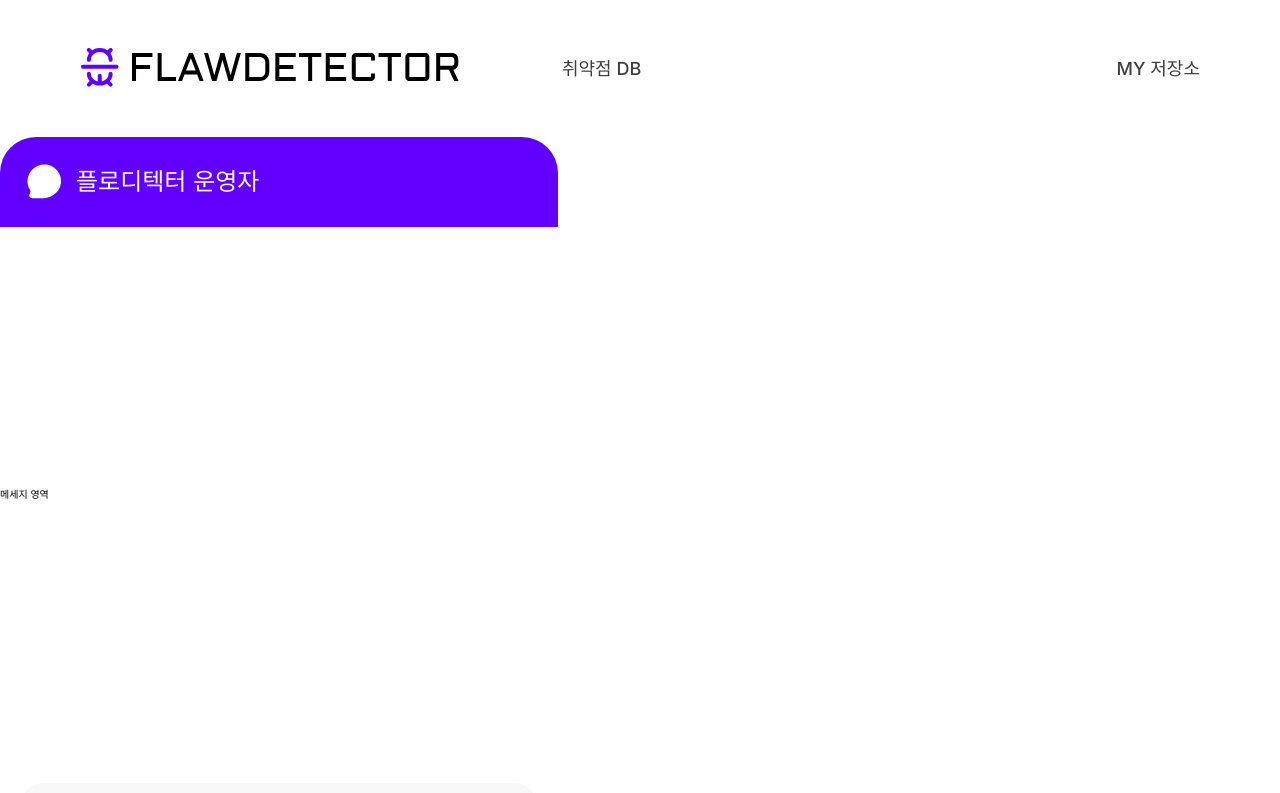
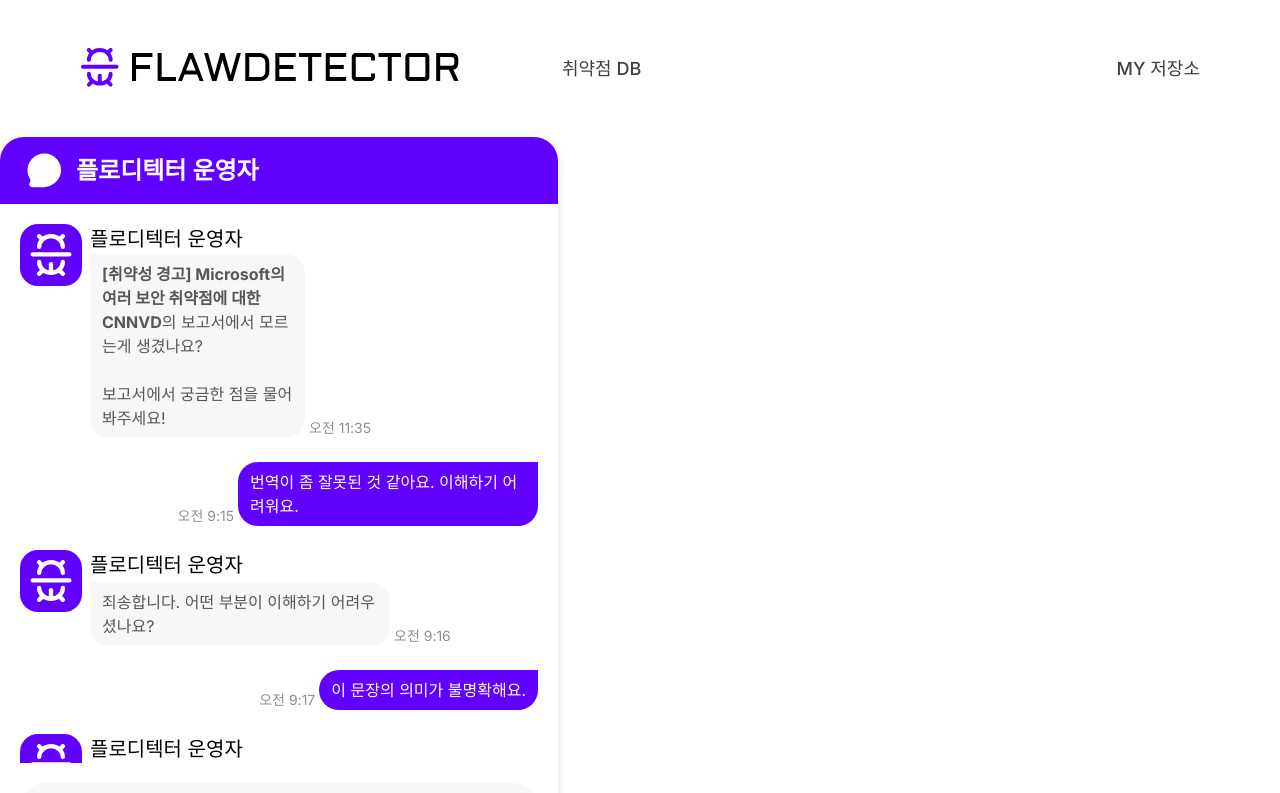
Before and after one commit to sockki/flawDetector, a Next.js app: page /ye in a window 1280 px wide. Shown: the top 793 px of the page. Built offline with nearby package versions, Linux system fonts and the light colour scheme.

Commit message:
Feat: chatbot 퍼블리싱 완료

```diff
--- a/src/components/Chatbot/Chatbot.tsx
+++ b/src/components/Chatbot/Chatbot.tsx
@@ -1,7 +1,10 @@
 'use client';
 
-import { ChatIcon, SendIcon } from '@/public/index';
+import { BugIcon, ChatIcon, SendIcon } from '@/public/index';
+import { format } from 'date-fns/format';
+import { ko } from 'date-fns/locale';
 import { ChangeEvent, useEffect, useRef, useState } from 'react';
+import { twMerge } from 'tailwind-merge';
 
 export default function Chatbot() {
   // const [message, setMessage] = useState([]);
@@ -30,30 +33,116 @@ export default function Chatbot() {
     autoResizeTextarea();
   }, []);
 
+  const messages = [
+    {
+      sender: 'user',
+      content: '번역이 좀 잘못된 것 같아요. 이해하기 어려워요.',
+      sentAt: '2024-08-30T09:15:00Z',
+    },
+    {
+      sender: 'bot',
+      content: '죄송합니다. 어떤 부분이 이해하기 어려우셨나요?',
+      sentAt: '2024-08-30T09:16:00Z',
+    },
+    {
+      sender: 'user',
+      content: '이 문장의 의미가 불명확해요.',
+      sentAt: '2024-08-30T09:17:00Z',
+    },
+    {
+      sender: 'bot',
+      content: '알겠습니다. 해당 문장을 다시 확인해보겠습니다.',
+      sentAt: '2024-08-30T09:18:00Z',
+    },
+  ];
+
   return (
-    <div className="shadow-chatbot flex h-[72.6rem] w-[55.8rem] flex-col justify-between overflow-hidden rounded-[3.6rem] bg-white">
-      <div className="flex items-center gap-[1rem] bg-primary-500 p-[2.4rem]">
+    <div className="flex h-[72.6rem] w-[55.8rem] flex-col justify-between overflow-hidden rounded-[2.4rem] bg-white shadow-chatbot">
+      <div className="flex items-center gap-[1rem] bg-primary-500 px-[2.4rem] py-[1.25rem]">
         <ChatIcon />
-        <h2 className="text-[2.4rem] text-white">플로디텍터 운영자</h2>
+        <h2 className="text-[2.4rem] font-bold text-white">플로디텍터 운영자</h2>
       </div>
-      <div>메세지 영역</div>
+      <div className="flex flex-1 flex-col gap-[2.4rem] overflow-hidden overflow-y-scroll px-[2rem] pt-[2rem] text-[1.6rem]">
+        {/* 하나는 기본 세팅 나머지는 map */}
+        <article>
+          <h4 className="sr-only">bot의 말</h4>
+          <div className="flex w-full gap-[0.8rem]">
+            <div className="flex h-[6.2rem] w-[6.2rem] items-center justify-center rounded-[1.8rem] bg-primary-500">
+              <BugIcon width={42} height={42} stroke="white" />
+            </div>
+            <div className="flex items-end justify-center gap-[0.4rem]">
+              <div className="flex flex-col">
+                <div className="text-[2rem]">플로디텍터 운영자</div>
+                {/* 기본말풍선 */}
+                <div className="max-w-[21.5rem] rounded-[2rem] rounded-tl-none bg-[#f7f7f7] px-[1.2rem] py-[0.8rem]">
+                  <p className="break-words text-[#575757]">
+                    <b>[취약성 경고] Microsoft의 여러 보안 취약점에 대한 CNNVD</b>의 보고서에서
+                    모르는게 생겼나요? <br /> <br />
+                    보고서에서 궁금한 점을 물어봐주세요!
+                  </p>
+                </div>
+              </div>
+              <span className="text-[1.4rem] font-regular text-[#8B8F93]">오전 11:35</span>
+            </div>
+          </div>
+        </article>
+        {/* 나머지 map */}
+        {messages.map(({ sender, content, sentAt }) => (
+          <article key={`${sender} ${sentAt}`}>
+            <h4 className="sr-only">{sender}의 말</h4>
+            <div
+              className={twMerge('flex w-full gap-[0.8rem]', sender === 'user' && 'justify-end')}
+            >
+              {sender === 'bot' && (
+                <div className="flex h-[6.2rem] w-[6.2rem] items-center justify-center rounded-[1.8rem] bg-primary-500">
+                  <BugIcon width={42} height={42} stroke="white" />
+                </div>
+              )}
+
+              <div
+                className={twMerge(
+                  'flex items-end justify-center gap-[0.4rem]',
+                  sender === 'user' && 'flex-row-reverse',
+                )}
+              >
+                <div className="flex flex-col gap-[0.2rem]">
+                  {sender === 'bot' && <div className="text-[2rem]">플로디텍터 운영자</div>}
+                  {/* 기본말풍선 */}
+                  <div
+                    className={twMerge(
+                      'max-w-[30rem] rounded-[2rem] rounded-tl-none bg-[#f7f7f7] px-[1.2rem] py-[0.8rem] text-[#575757]',
+                      sender === 'user' &&
+                        'rounded-tl-[2rem] rounded-tr-none bg-primary-500 text-white',
+                    )}
+                  >
+                    <p className="break-words">{content}</p>
+                  </div>
+                </div>
+                <span className="text-[1.4rem] font-regular text-[#8B8F93]">
+                  {format(new Date(sentAt), 'aaa h:mm', { locale: ko })}
+                </span>
+              </div>
+            </div>
+          </article>
+        ))}
+      </div>
       <div className="p-[2rem]">
         <div className="flex items-end justify-center gap-[1rem] rounded-[2.4rem] bg-[#F8F8F9] px-[1.6rem] py-[1.2rem]">
           <div className="flex min-w-0 flex-1 flex-col">
             <textarea
               ref={textareaRef}
-              className="m-0 max-h-[8rem] resize-none border-0 bg-transparent px-0 py-[0.8rem] text-[2rem] leading-none placeholder:text-[#B3B6BA] focus:outline-none focus:ring-0 focus-visible:ring-0"
+              className="m-0 max-h-[8rem] resize-none border-0 bg-transparent px-0 py-[0.8rem] text-[2rem] leading-none text-gray-black placeholder:text-[#B3B6BA] focus:outline-none focus:ring-0 focus-visible:ring-0"
               value={inputText}
               onChange={handleOnChange}
               placeholder="챗봇에게 궁금한 점을 물어보세요!"
               rows={1}
-              style={{ overflowY: 'hidden' }} // 스크롤바를 숨김
+              style={{ overflowY: 'hidden' }}
             />
           </div>
           <button
             type="button"
             aria-label="Send prompt"
-            className="flex h-[3.64rem] w-[4.6rem] items-center justify-center rounded-full bg-primary-500 text-white transition-colors hover:opacity-70 focus-visible:outline-none focus-visible:outline-black disabled:bg-[#D7D7D7] disabled:text-[#f4f4f4] disabled:hover:opacity-100"
+            className="flex h-[3.64rem] w-[4.6rem] items-center justify-center rounded-full bg-primary-500 text-white transition-colors hover:bg-primary-300 focus-visible:outline-none focus-visible:outline-black disabled:bg-[#D7D7D7] disabled:text-[#f4f4f4] disabled:hover:opacity-100"
           >
             <SendIcon />
           </button>
--- a/tailwind.config.ts
+++ b/tailwind.config.ts
@@ -17,6 +17,7 @@ const config: Config = {
       boxShadow: {
         button: '0 0.2rem 1.2rem 0 rgba(0, 0, 0, 0.25)',
         drop: '0 0 2.48rem 0 rgba(0, 0, 0, 0.25);',
+        chatbot: '0 0.4rem 1.2rem 0 rgba(0, 0, 0, 0.12)',
       },
       colors: {
         neutral: {
```
Also changed, not shown: public/icons/bug.svg.
